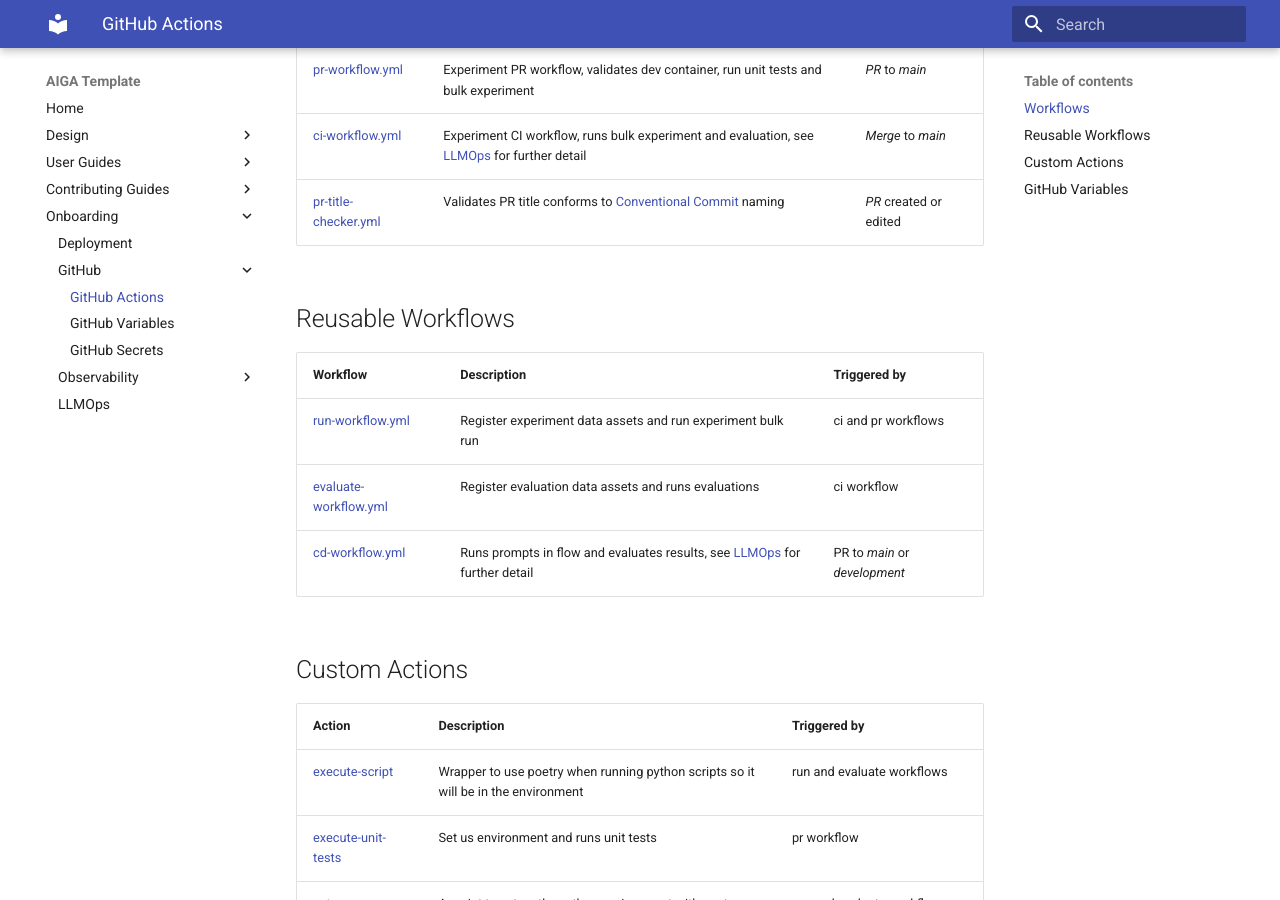
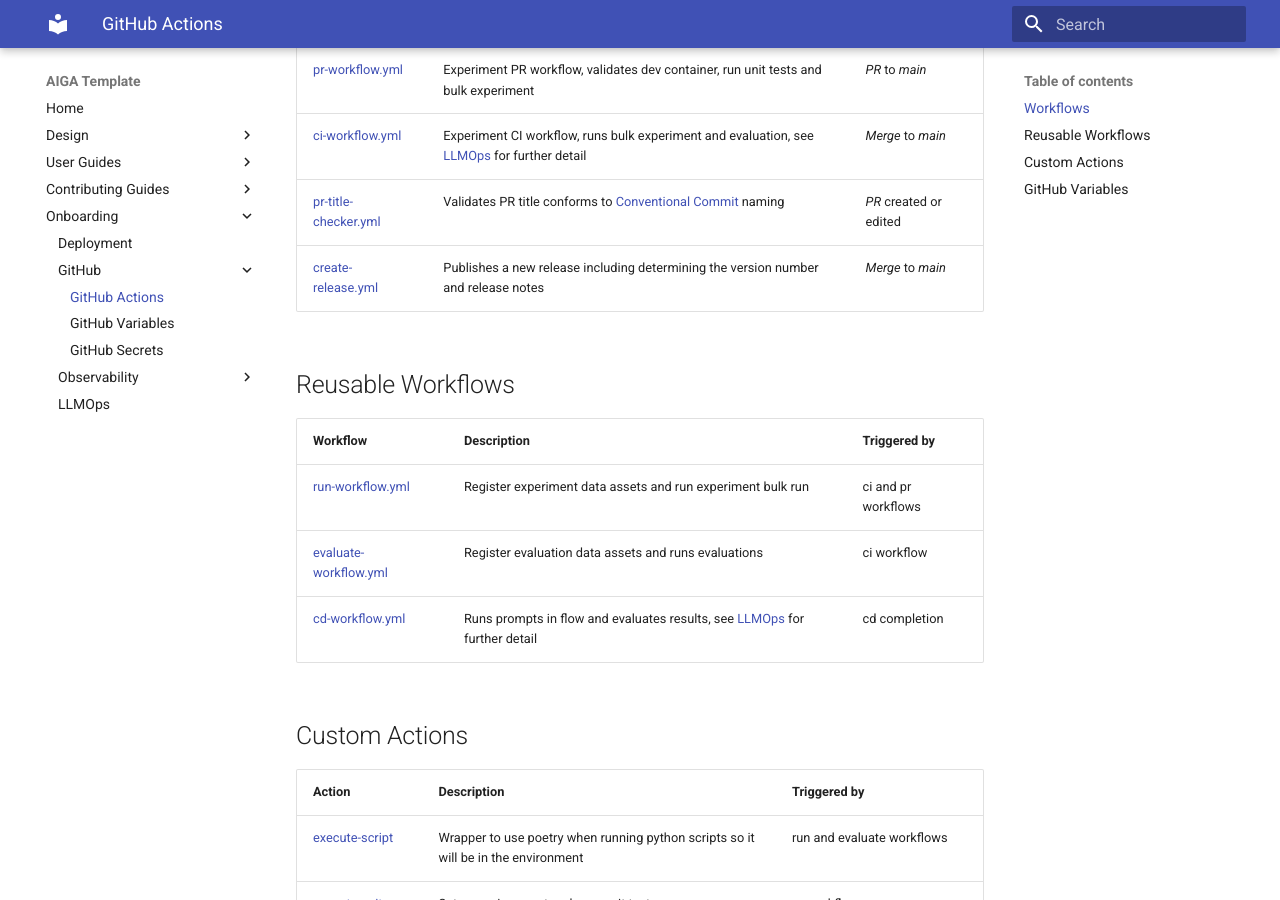
Before and after one commit to crew-sherlock/Experiment1, an MkDocs documentation site: the page built from docs/onboarding/github-actions.md, in a window 1280 px wide and 900 px high, scrolled down 397 px. Built offline with MkDocs 1.6.1 and Material for MkDocs 9.7.7, drawn with Linux system fonts in a browser that asks for light colours.

Commit message:
ci: Adds release workflow (#84)
This PR adds a workflow which will publish a release to the project.

The workflow runs after there has been a successful deployment (which
only happens when the CI has run on main).
The workflow automatically calculates the version of the release (based
on the PR titles and the changes included, such as bug fixes, features,
etc).
A release is published by the Github actions bot.

This means users of AIGA will be able to use specific versions of the
repository, which are only released when the code has met the given
criteria (merged to main, and a green deployment).

---------

Co-authored-by: Frances Tibble <frtibble@microsoft.com>

```diff
--- a/docs/onboarding/github-actions.md
+++ b/docs/onboarding/github-actions.md
@@ -13,6 +13,7 @@
 | [pr-workflow.yml](https://github.com/gsk-tech/AIGA/blob/main/.github/workflows/pr-workflow.yml) | Experiment PR workflow, validates dev container, run unit tests and bulk experiment | *PR* to *main*    |
 | [ci-workflow.yml](https://github.com/gsk-tech/AIGA/blob/main/.github/workflows/ci-workflow.yml) | Experiment CI workflow, runs bulk experiment and evaluation, see [LLMOps](./llmops.md) for further detail                         | *Merge* to *main* |
 | [pr-title-checker.yml](https://github.com/gsk-tech/AIGA/blob/main/.github/workflows/pr-title-checker.yml) | Validates PR title conforms to [Conventional Commit](https://www.conventionalcommits.org/en/v1.0.0/) naming                         | *PR* created or edited |
+| [create-release.yml](https://github.com/gsk-tech/AIGA/blob/main/.github/workflows/create-release.yml) | Publishes a new release including determining the version number and release notes                     | *Merge* to *main* |
 
 ## Reusable Workflows
 
@@ -20,7 +21,7 @@
 |-------------------------------------------------------------------------------------------------------------|-------------------------------------------------------------|---------------------|
 | [run-workflow.yml](https://github.com/gsk-tech/AIGA/blob/main/.github/workflows/run-workflow.yml)           | Register experiment data assets and run experiment bulk run | ci and pr workflows |
 | [evaluate-workflow.yml](https://github.com/gsk-tech/AIGA/blob/main/.github/workflows/evaluate-workflow.yml) | Register evaluation data assets and runs evaluations        | ci workflow         |
-| [cd-workflow.yml](https://github.com/gsk-tech/AIGA/blob/main/.github/workflows/platform_ci_dev_workflow.yml) | Runs prompts in flow and evaluates results, see [LLMOps](./llmops.md) for further detail | PR to *main* or *development* |
+| [cd-workflow.yml](https://github.com/gsk-tech/AIGA/blob/main/.github/workflows/platform_ci_dev_workflow.yml) | Runs prompts in flow and evaluates results, see [LLMOps](./llmops.md) for further detail | cd completion |
 
 ## Custom Actions
 
```
Also changed, not shown: 1 other file.
